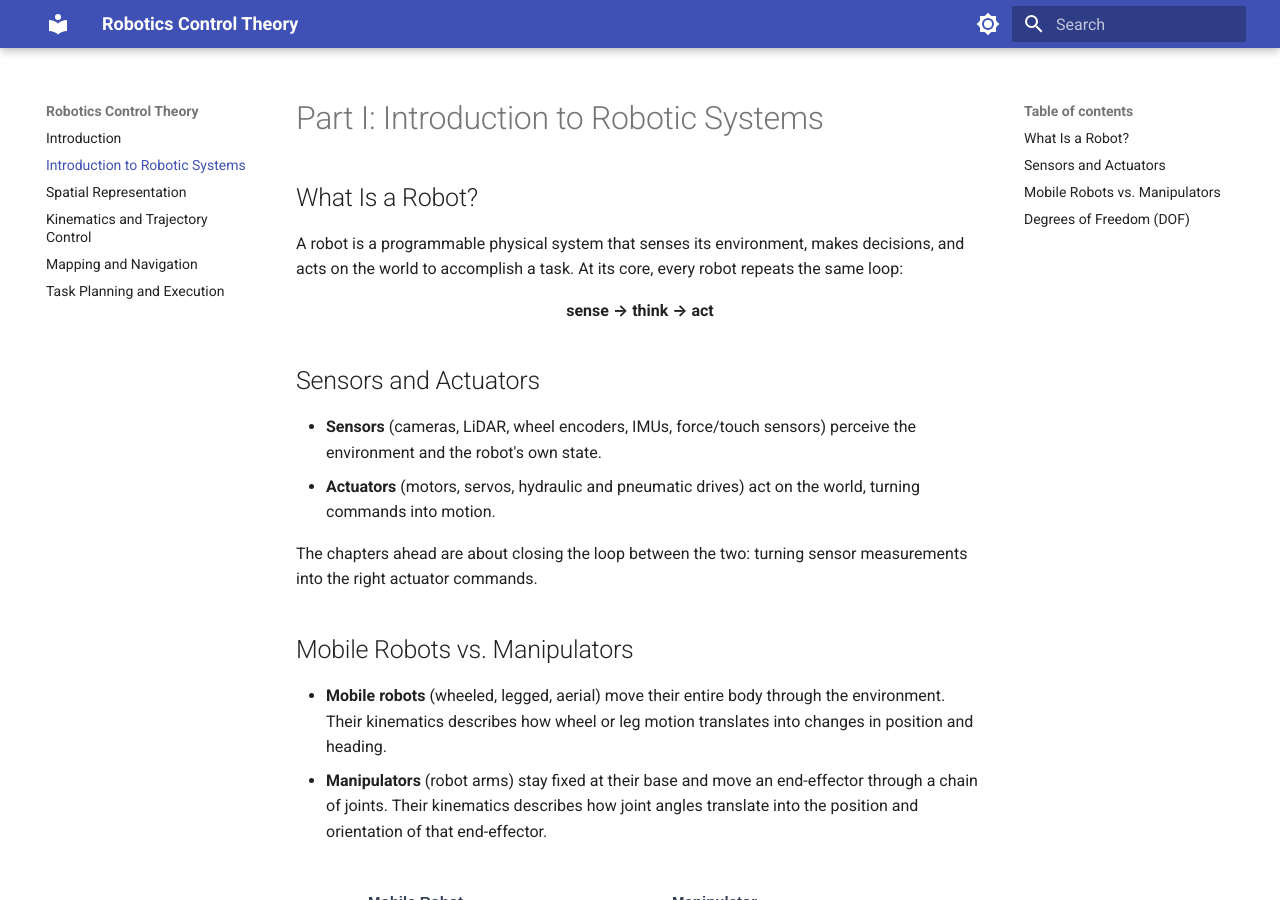
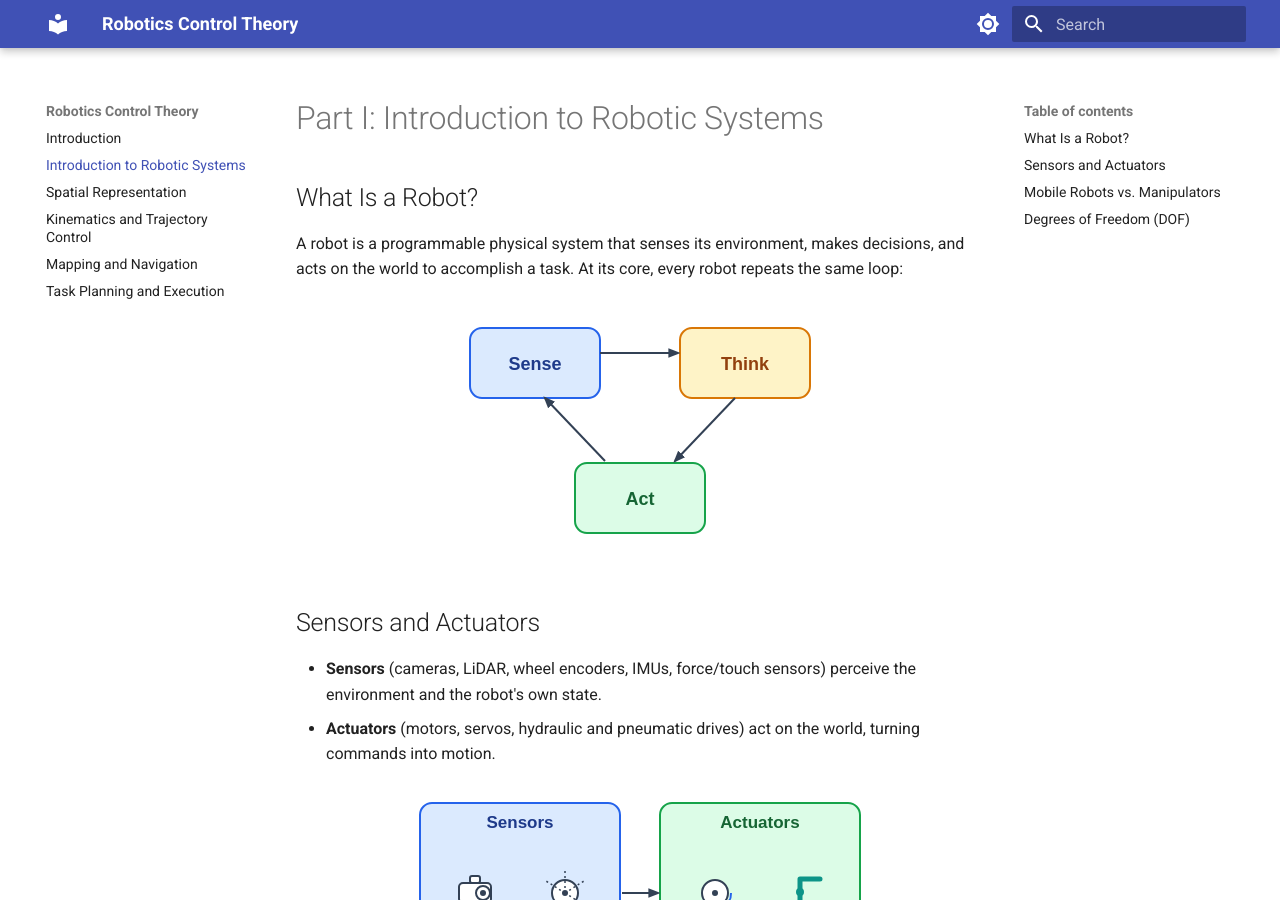
Before and after one commit to Kooroshoo/intro-to-robotics, an MkDocs documentation site: the page built from docs/01-introduction-to-robotic-systems.md, in a window 1280 px wide and 900 px high. Built offline with MkDocs 1.6.1 and Material for MkDocs 9.7.7, drawn with Linux system fonts in a browser that asks for light colours.

Commit message:
update lecture 1

```diff
--- a/docs/01-introduction-to-robotic-systems.md
+++ b/docs/01-introduction-to-robotic-systems.md
@@ -4,13 +4,17 @@
 A robot is a programmable physical system that senses its environment, makes decisions, and acts on the world to accomplish a task. At its core, every robot repeats the same loop:
 
 <p markdown="1" style="text-align:center;">
-**sense → think → act**
+![The sense, think, act loop every robot repeats](assets/images/sense_think_act_loop.svg)
 </p>
 
 ## Sensors and Actuators
 
 * **Sensors** (cameras, LiDAR, wheel encoders, IMUs, force/touch sensors) perceive the environment and the robot's own state.
 * **Actuators** (motors, servos, hydraulic and pneumatic drives) act on the world, turning commands into motion.
+
+<p markdown="1" style="text-align:center;">
+![Sensors perceive the world; actuators act on it](assets/images/sensors_actuators.svg)
+</p>
 
 The chapters ahead are about closing the loop between the two: turning sensor measurements into the right actuator commands.
 
```
Also changed, not shown: docs/assets/images/sense_think_act_loop.svg (added), docs/assets/images/sensors_actuators.svg (added).
